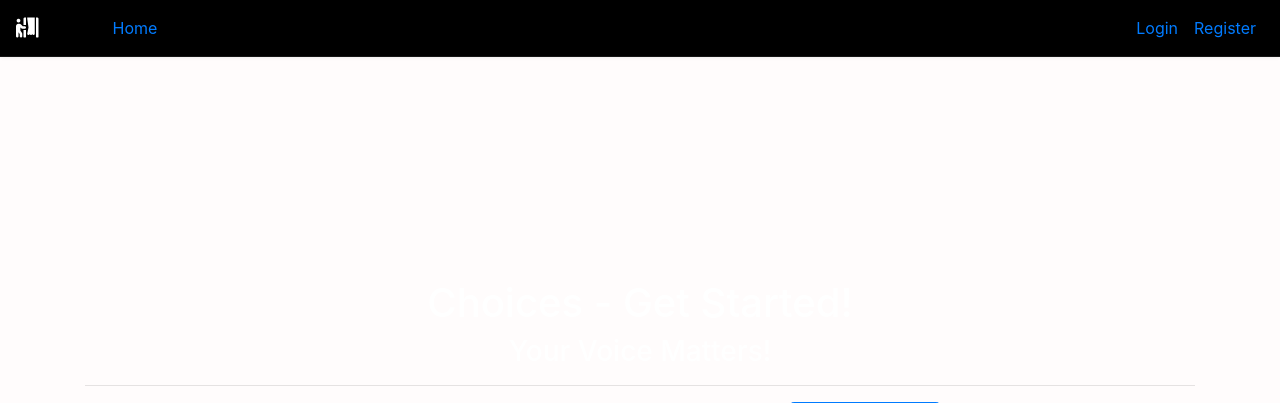
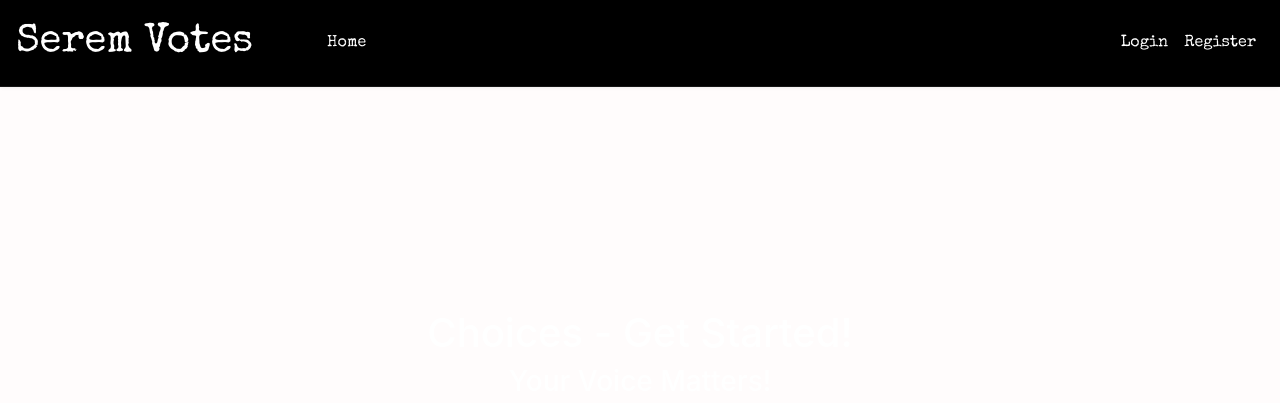
Before and after one commit to Chebichii-Lab/Voting-App, a Django app: template online/templates/index.html in a window 1280 px wide. Shown: the top 403 px of the page. Run offline with Django 3.2, Linux system fonts and the light colour scheme; the template is opened without the code that fills it, so the values that code supplies are empty; some libraries are stand-ins or nearby versions.

Commit message:
add font style in the navbar.html

```diff
--- a/online/templates/index.html
+++ b/online/templates/index.html
@@ -14,7 +14,7 @@
                 <h1 style="text-align: center;">Choices - Get Started!</h1>
                 <h3 style="text-align: center;">Your Voice Matters!</h3>
                 <hr>
-                <a class="btn btn-primary btn-lg" href="" role="button" style="margin-left: 450px;">Get Started !</a>
+                <a class="btn btn-primary btn-lg" href="{% url 'list' %}" role="button" style="margin-left: 450px;">Get Started !</a>
             </div>
         </div>
     </div>
--- a/online/templates/navbar.html
+++ b/online/templates/navbar.html
@@ -6,7 +6,8 @@
 <meta name="viewport" content="width=device-width, initial-scale=1">
     <link rel="preconnect" href="https://fonts.googleapis.com">
     <link rel="preconnect" href="https://fonts.gstatic.com" crossorigin>
-    <link href="https://fonts.googleapis.com/css2?family=Dancing+Script:wght@500&display=swap" rel="stylesheet">
+    <link href="https://fonts.googleapis.com/css2?family=Special+Elite&display=swap" rel="stylesheet">
+
     <style>
         body {
             background: #fffcfc;
@@ -40,11 +41,11 @@
             color: #ffffff;
         }
         .navbar ul.nav li a:hover, .navbar ul.nav li a:focus {
-            color: #d32727 !important;
+            color: #d32727;
         }
         .navbar ul.nav li.active a, .navbar ul.nav li.active a:hover, .navbar ul.nav li.active a:focus {
-            color: #c52323 !important;
-            background: transparent !important;
+            color: #c52323;
+            background: transparent;
         }
         .search-box {
             position: relative;
@@ -95,30 +96,26 @@
 </head>
 <body>
 <nav class="navbar navbar-expand-sm ">
-    <a class="navbar-brand" href=""><i class="fas fa-person-booth"></i></a>
-    <button class="navbar-toggler d-lg-none" type="button" data-toggle="collapse" data-target="#collapsibleNavId"
-        aria-controls="collapsibleNavId" aria-expanded="false" aria-label="Toggle navigation">
-        <span class="navbar-toggler-icon"></span>
-    </button>
-    <div class="collapse navbar-collapse" id="collapsibleNavId">
-        <ul class="navbar-nav mr-auto mt-2 mt-lg-0">
-            <li class="nav-item active">
-                <a class="nav-link" href="">Home <span class="sr-only">(current)</span></a>
+    <a class="navbar-brand" href="#" style="font-size: 40px; font-family: 'Special Elite', cursive; ">Serem Votes</a>
+    <div id="navbarCollapse" class="collapse navbar-collapse">
+        <ul class=" nav navbar-nav">
+            <li class="nav-item ">
+                <a class="nav-link" href="" style="color:white; font-family: 'Special Elite', cursive;">Home <span class="sr-only">(current)</span></a>
             </li>
             {% if request.user.is_authenticated %}
             <li class="nav-item">
-                <a class="nav-link" href="{% url 'list' %}">Polls</a>
+                <a class="nav-link" href="{% url 'list' %}" style="color:white; font-family: 'Special Elite', cursive;">Polls</a>
             </li>
             {% endif %}
         </ul>
         <div class="navbar-nav ml-auto">
             {% if request.user.is_authenticated %}
-            <a class="nav-link" href="">Profile</a>
-            <a class="nav-link" href="">My Polls</a>
-            <a class="nav-link" href="">Logout</a>
+            <li><a class="nav-link" href="profile/" style="color: white; font-family: 'Special Elite', cursive;">Profile</a></li>
+            <a class="nav-link" href="" style="color: white; font-family: 'Special Elite', cursive;">My Polls</a>
+            <a class="nav-link" href="" style="color: white; font-family: 'Special Elite', cursive;">Logout</a>
             {% else %}
-            <a class="nav-link" href="">Login</a>
-            <a class="nav-link" href="">Register</a>
+            <a class="nav-link" href="" style="color: white; font-family: 'Special Elite', cursive;">Login</a>
+            <a class="nav-link" href="" style="color: white; font-family: 'Special Elite', cursive;">Register</a>
             {% endif %}
         </div>
     </div>
```
Also changed, not shown: online/templates/profile.html (+3 -13 lines).
